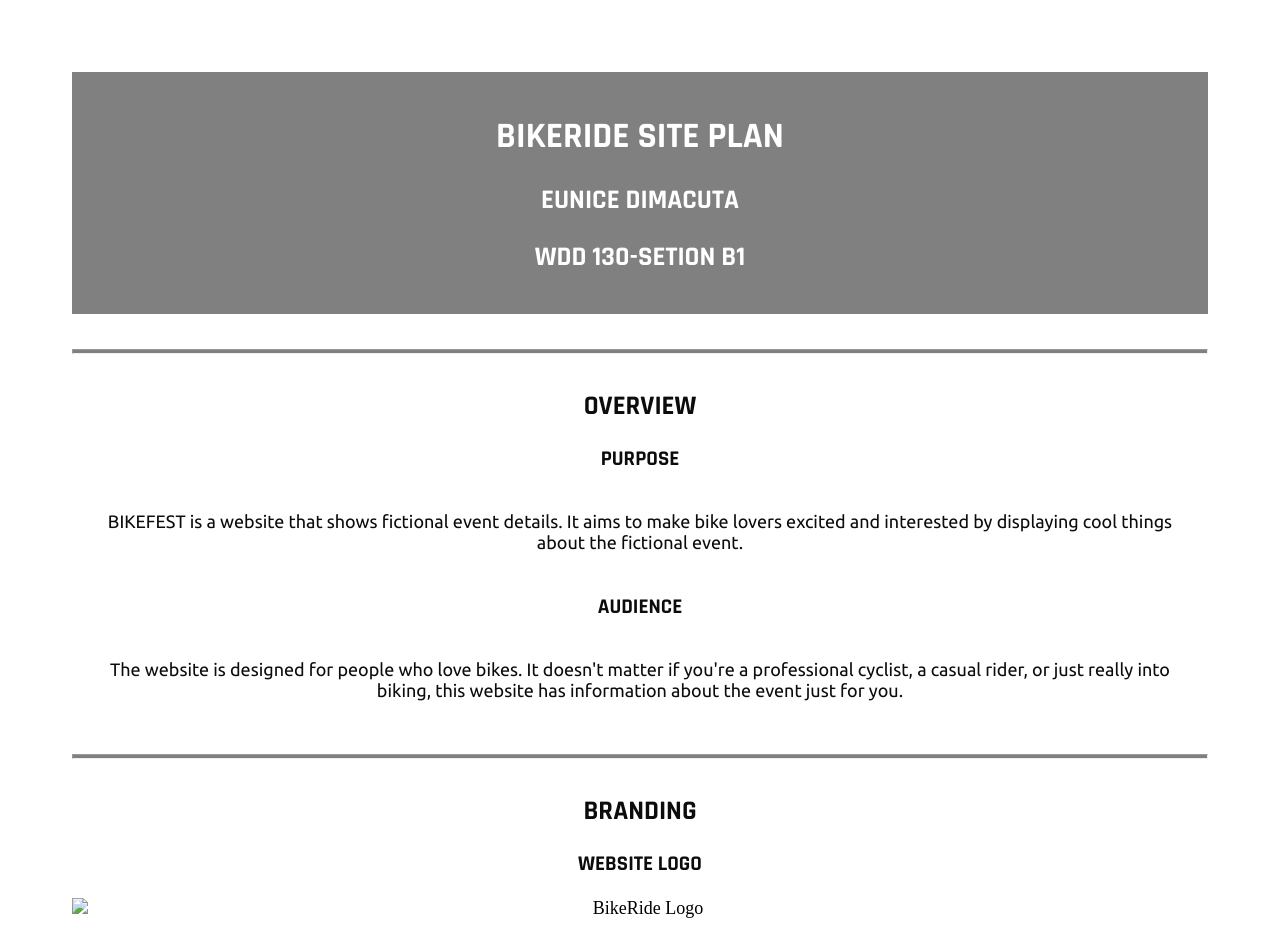
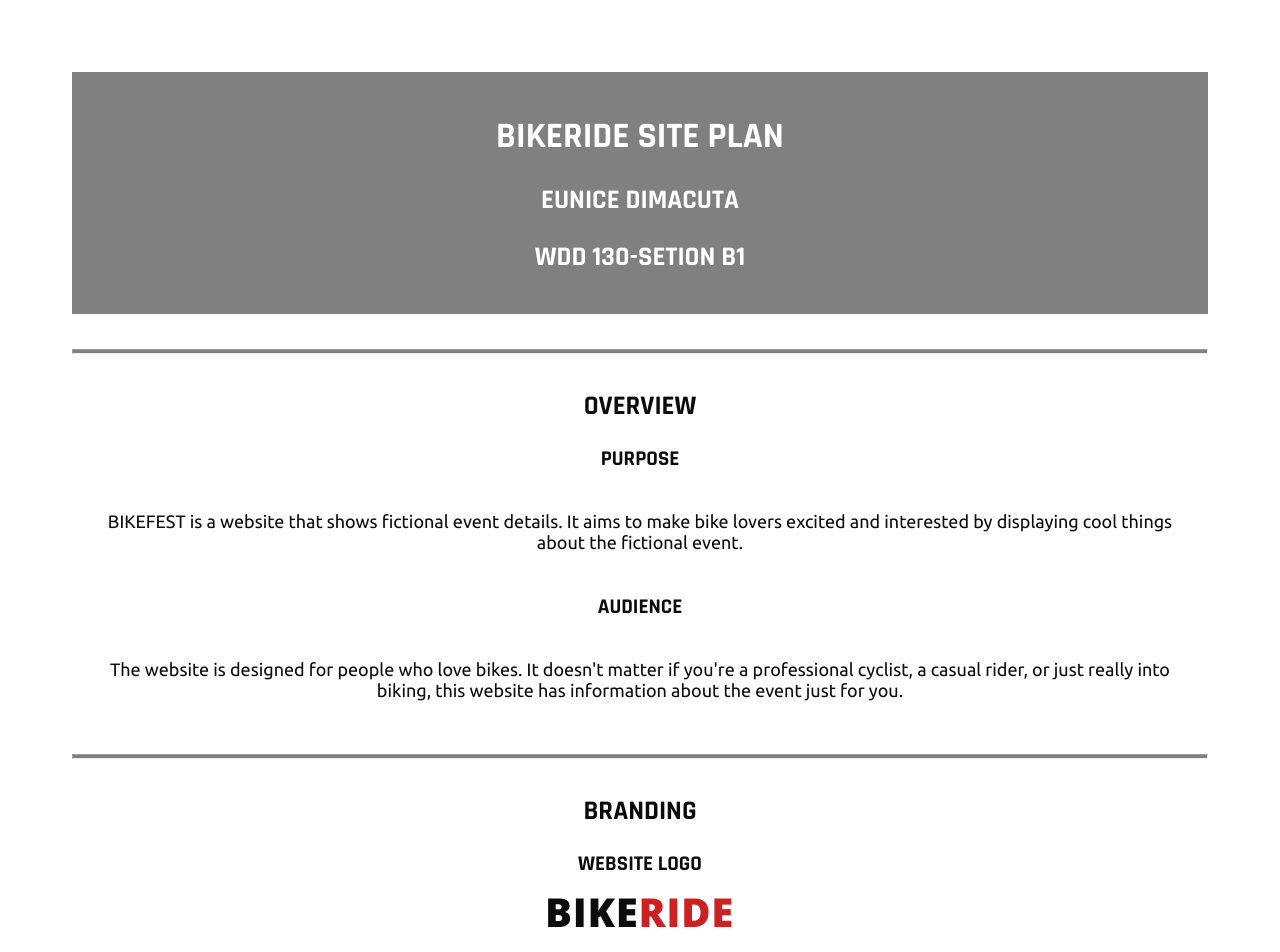
Before and after one commit to eunicedmct/wdd130, a plain HTML site: page bikeride/site-plan.html in a window 1280 px wide. Shown: the top 952 px of the page. Drawn offline with Linux system fonts and the light colour scheme.

Commit message:
Update logo link

```diff
--- a/bikeride/site-plan.html
+++ b/bikeride/site-plan.html
@@ -33,7 +33,7 @@
       <h2>Branding</h2>
       <h3>Website Logo</h3>
       <!-- Replace this with some sort of logo for your site.  A logo can be as simple as the name of your site in a nice font :) -->
-      <img src="bikeride/images/bikeride.png" alt="BikeRide Logo">
+      <img src="/bikeride/images/bikeride.png" alt="BikeRide Logo">
       <hr>
       <h2>
         Style Guide
```
